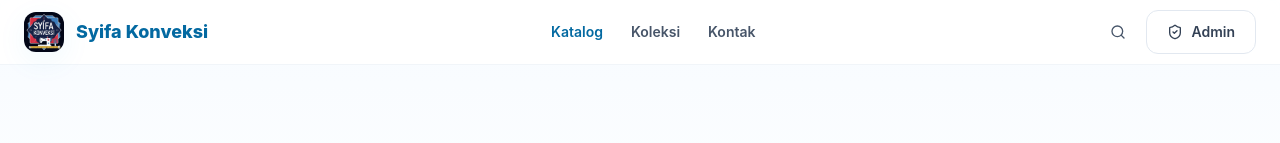
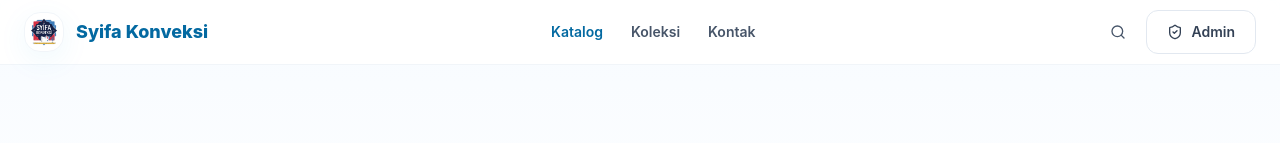
Before and after one commit to newlighteagle/syifa-konveksi-v2, a Next.js app: page / in a window 1280 px wide. Shown: the top 143 px of the page. Built offline with nearby package versions, Linux system fonts and the light colour scheme; no server answers; the database is empty.

Commit message:
Refine logo badge background

```diff
--- a/components/brand-logo.tsx
+++ b/components/brand-logo.tsx
@@ -10,14 +10,14 @@ export function BrandLogo({
   return (
     <span
       className={cn(
-        "inline-flex shrink-0 items-center justify-center overflow-hidden rounded-lg bg-slate-950 shadow-soft",
+        "inline-flex shrink-0 items-center justify-center rounded-2xl border border-slate-100 bg-white p-1 shadow-soft",
         className,
       )}
     >
       <img
         src="/logo-center.png"
         alt="Logo Syifa Konveksi"
-        className={cn("h-full w-full object-cover", imgClassName)}
+        className={cn("h-full w-full rounded-xl object-cover", imgClassName)}
       />
     </span>
   );
```
